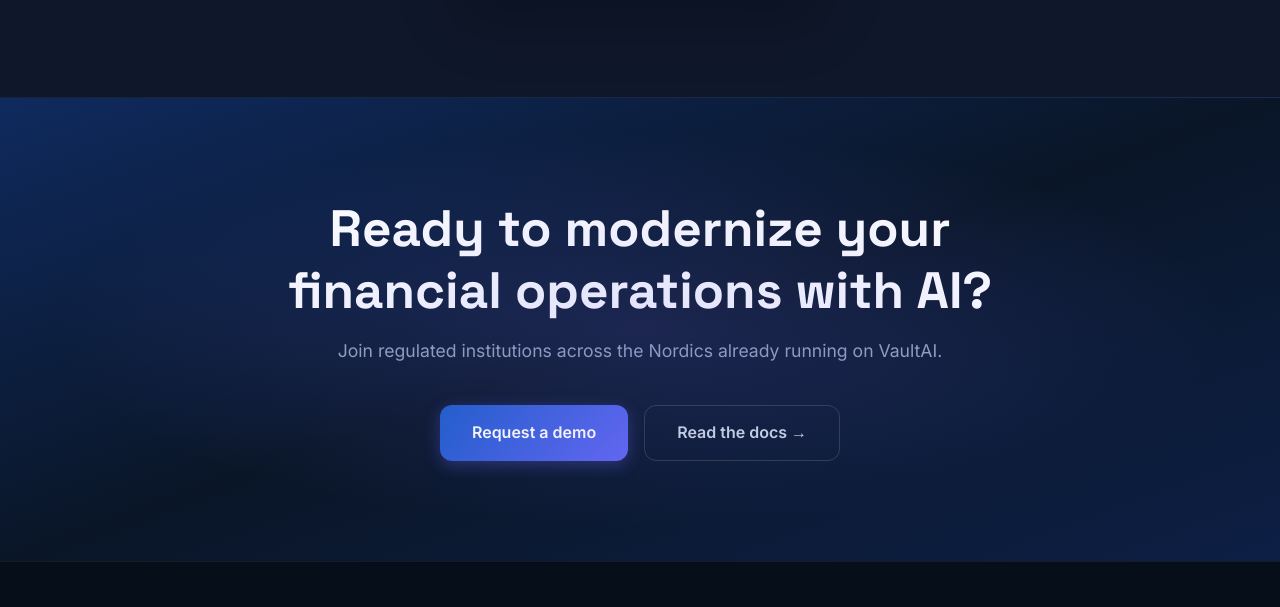
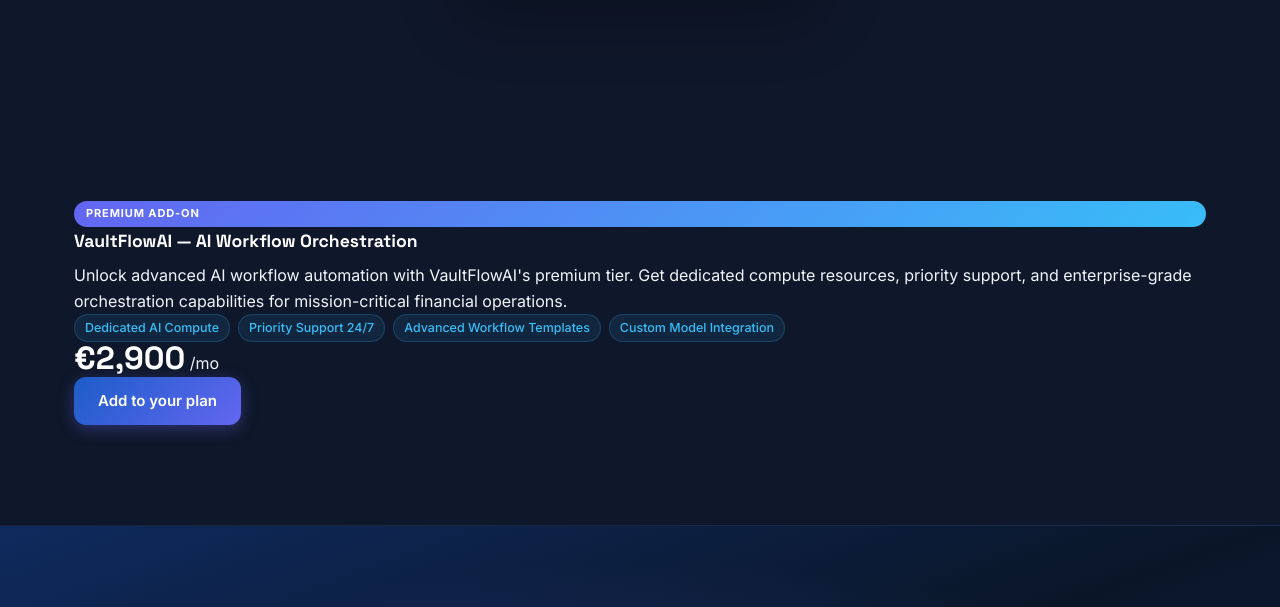
Before and after one commit to sebslack123/VaultAI, a website: page index.html in a window 1280 px wide. Shown: the part 8672-9279 px from the top of the page. Drawn offline with Linux system fonts and the light colour scheme.

Commit message:
Add VaultFlowAI add-on block above CTA banner
Added a premium add-on section for VaultFlowAI with dedicated compute, priority support, advanced templates, and custom model integration features. Pricing set at €2,900/mo.

```diff
--- a/index.html
+++ b/index.html
@@ -725,6 +725,34 @@
     </div>
   </section>
 
+  <!-- VAULTFLOWAI ADD-ON -->
+  <section class="addon-section section" id="vaultflowai-addon">
+    <div class="container">
+      <div class="addon-card">
+        <div class="addon-header">
+          <div class="addon-badge">Premium Add-On</div>
+          <h3 class="addon-title">VaultFlowAI — AI Workflow Orchestration</h3>
+          <p class="addon-description">
+            Unlock advanced AI workflow automation with VaultFlowAI's premium tier. Get dedicated compute resources, priority support, and enterprise-grade orchestration capabilities for mission-critical financial operations.
+          </p>
+        </div>
+        <div class="addon-features">
+          <span class="addon-tag">Dedicated AI Compute</span>
+          <span class="addon-tag">Priority Support 24/7</span>
+          <span class="addon-tag">Advanced Workflow Templates</span>
+          <span class="addon-tag">Custom Model Integration</span>
+        </div>
+        <div class="addon-footer">
+          <div class="addon-pricing">
+            <span class="addon-price">€2,900</span>
+            <span class="addon-period">/mo</span>
+          </div>
+          <a href="#" class="btn-primary">Add to your plan</a>
+        </div>
+      </div>
+    </div>
+  </section>
+
   <!-- CTA BANNER -->
   <section class="cta-banner">
     <div class="container cta-inner">
```
